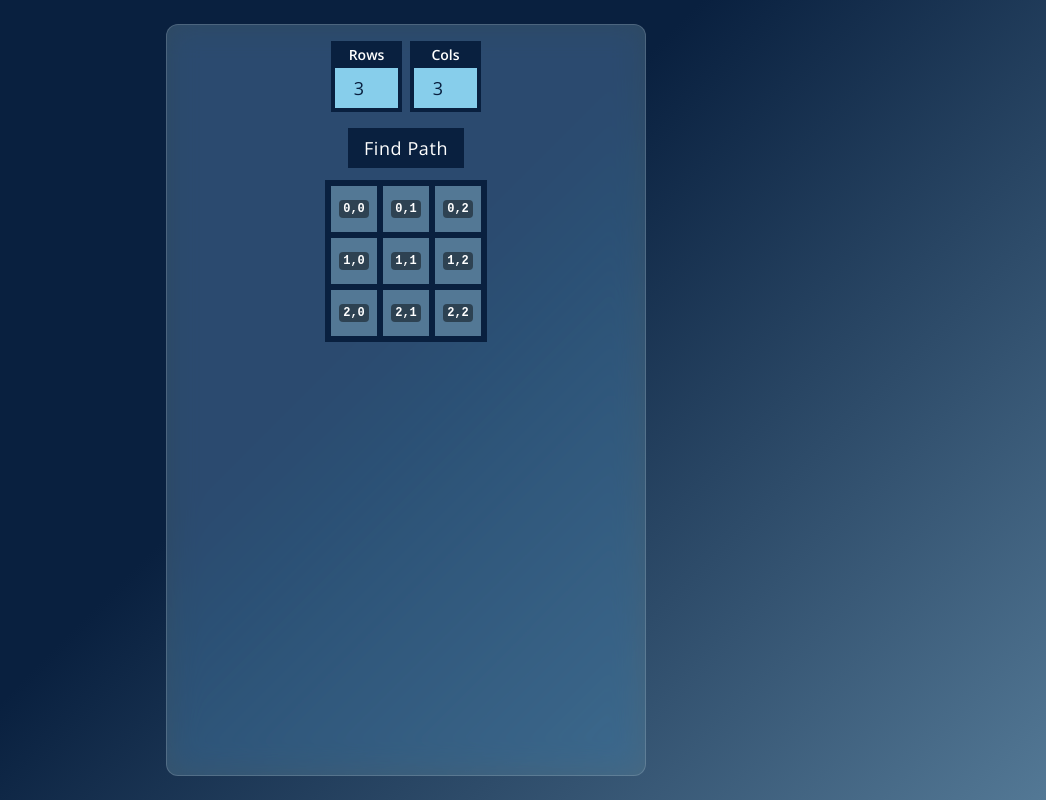
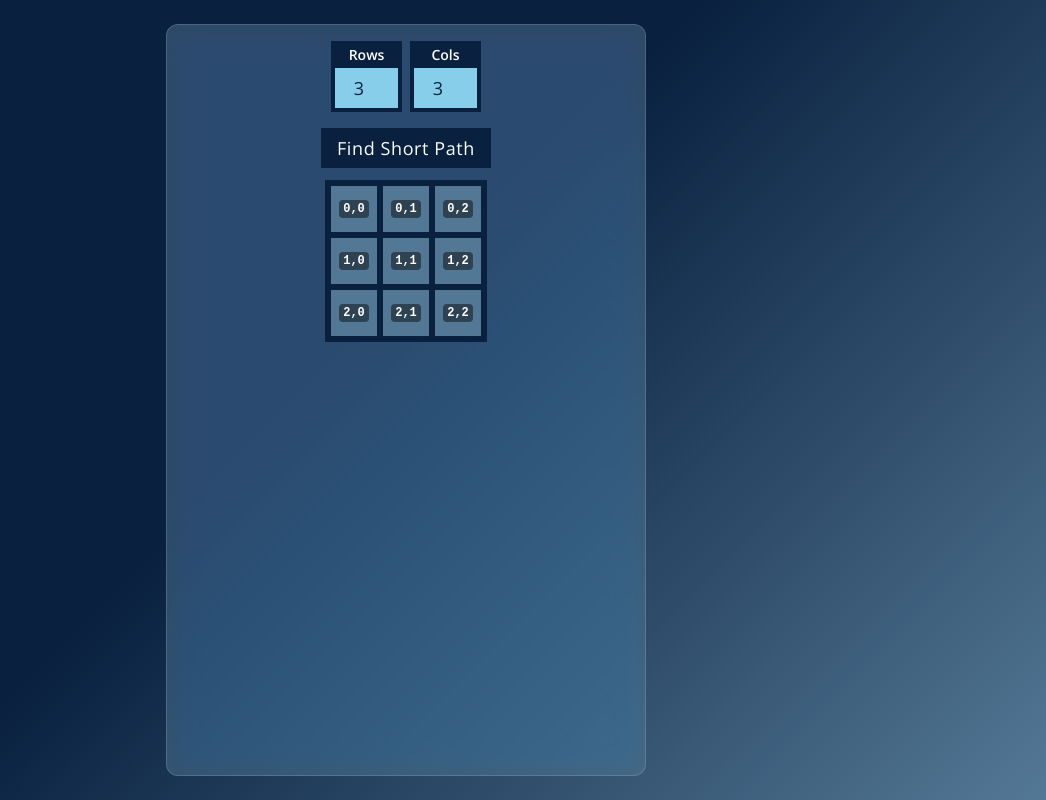
Before and after one commit to KarthikUdayMurthy/maze-walker, a React (Create React App) app: page / in a window 1280 px wide. Shown: the whole page, without its empty margins (234-1280 px from the left). Built offline with nearby package versions, Linux system fonts and the light colour scheme.

Commit message:
Added animations

```diff
--- a/App.tsx
+++ b/App.tsx
@@ -39,10 +39,10 @@ export default function App() {
       <Controls m={m} n={n} setM={setM} setN={setN} />
       <button
         className="btn-wrap"
-        disabled={pathCells.length > 0}
+        disabled={currentCell !== ''}
         onClick={findShortPath}
       >
-        Find Path
+        Find Short Path
       </button>
       <Maze
         m={m}
--- a/useFindPath.ts
+++ b/useFindPath.ts
@@ -2,6 +2,7 @@ import * as React from 'react';
 
 const CELL_DELIMITER = '|';
 const PATH_DELIMITER = '::';
+const ANIM_DELAY = 300;
 const MemoizeResults = true;
 
 let iterations = 0;
@@ -82,18 +83,32 @@ export default function useFindPath(
     resetPath();
   }, [m, n]);
 
+  const animatePath = React.useCallback((cells: string[]) => {
+    if (cells.length === 0) {
+      setCurrentCell('');
+      return;
+    }
+    const currCell = cells.shift();
+    setPathCells((pc) => {
+      return [...pc, currCell];
+    });
+    setCurrentCell(currCell);
+    setTimeout(animatePath, ANIM_DELAY, cells);
+  }, []);
+
   const findShortPath = React.useCallback(() => {
     const startCell = '0,0';
     const endCell = `${m - 1},${n - 1}`;
     resetPath();
-    // setCurrentCell(startCell);
+    setCurrentCell(startCell);
     iterations = 0;
     // console.log(_findAllPaths(m, n, blockedCells));
     const shortPath = _findShortPath(m, n, blockedCells);
     if (shortPath.length === 0) {
       alert(`No Path Found between [${startCell}] and [${endCell}]!`);
     } else {
-      setPathCells(shortPath);
+      // setPathCells(shortPath);
+      animatePath(shortPath.slice());
     }
     console.log('iterations', iterations);
   }, [m, n, blockedCells]);
```
